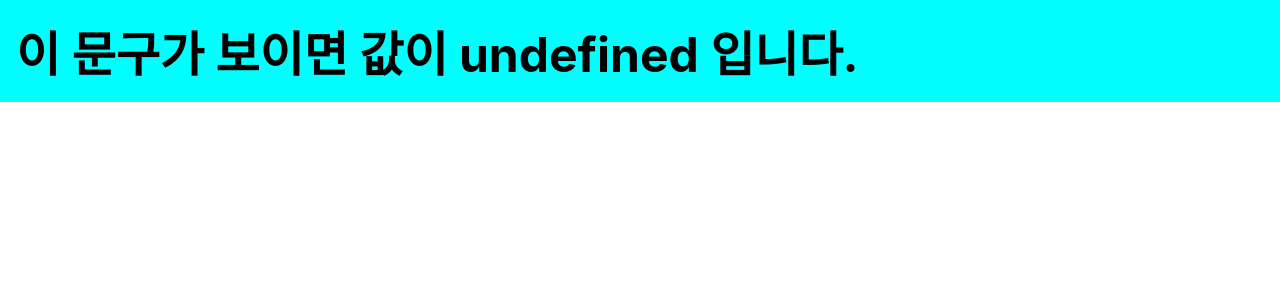
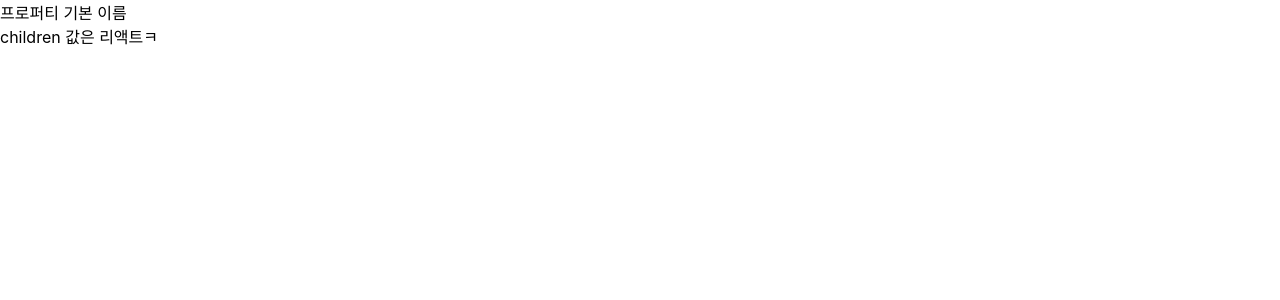
Before and after one commit to wonhopark89-dev/study-react, a React (Create React App) app: page / in a window 1280 px wide. Shown: the top 300 px of the page. Built offline with nearby package versions, Linux system fonts and the light colour scheme.

Commit message:
default props, and children in props

```diff
--- a/src/App.js
+++ b/src/App.js
@@ -1,27 +1,6 @@
-import React, { Fragment } from 'react';
-import logo from './logo.svg';
+import React from 'react';
 import './App.css';
-
-// function App() {
-//   return (
-//     <div className="App">
-//       <header className="App-header">
-//         <img src={logo} className="App-logo" alt="logo" />
-//         <p>
-//           Edit <code>src/App.js</code> and save to reload.
-//         </p>
-//         <a
-//           className="App-link"
-//           href="https://reactjs.org"
-//           target="_blank"
-//           rel="noopener noreferrer"
-//         >
-//           Learn React
-//         </a>
-//       </header>
-//     </div>
-//   );
-// }
+import MyComponent from './MyComponent';
 
 // function App() {
 //   // orignal
@@ -33,17 +12,21 @@ import './App.css';
 //   );
 // }
 
-function App() {
-	// jsx
-	const name = undefined;
-	// return name || "값이 undefined 입니다"; // prevent undefined
-	// return <div>{name}</div>; // prevent undefined
-	// return <div>{name || "이 문구가 보이면 값이 undefined 입니다."}</div>;
-	return (
-		<div className={'react'}>
-			{name || '이 문구가 보이면 값이 undefined 입니다.'}
-		</div>
-	);
-}
+// function App() {
+// 	// jsx
+// 	const name = undefined;
+// 	// return name || "값이 undefined 입니다"; // prevent undefined
+// 	// return <div>{name}</div>; // prevent undefined
+// 	// return <div>{name || "이 문구가 보이면 값이 undefined 입니다."}</div>;
+// 	return (
+// 		<div className={'react'}>
+// 			{name || '이 문구가 보이면 값이 undefined 입니다.'}
+// 		</div>
+// 	);
+// }
+
+const App = () => {
+	return <MyComponent>리액트ㅋ</MyComponent>;
+};
 
 export default App;
--- /dev/null
+++ b/src/MyComponent.js
@@ -0,0 +1,16 @@
+import React from 'react';
+
+const MyComponent = (props) => {
+	return (
+		<div>
+			프로퍼티 {props.name} <br />
+			children 값은 {props.children}
+		</div>
+	);
+};
+
+export default MyComponent;
+
+MyComponent.defaultProps = {
+	name: '기본 이름',
+};
```
